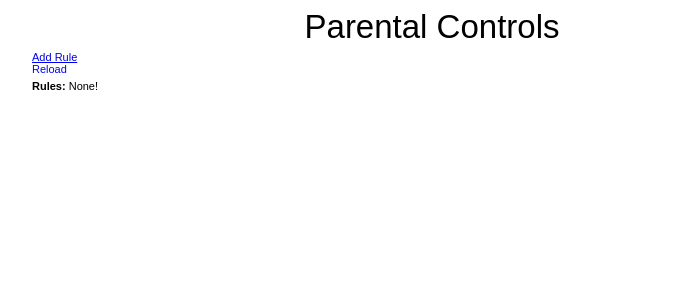
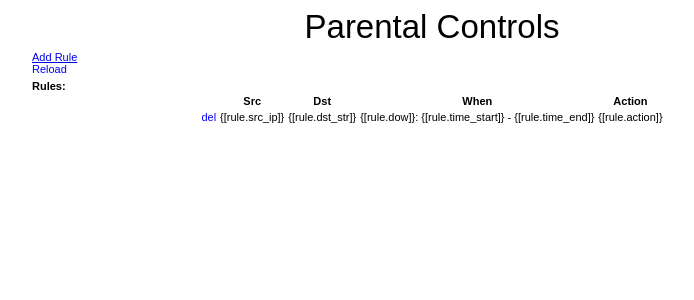
Before and after one commit to chepazzo/OF-PC, a Flask app: page /index.html in a window 1280 px wide. Shown: the top 300 px of the page, without its empty margins (208-902 px from the left). Run offline with Flask 2, Linux system fonts and the light colour scheme; some libraries are stand-ins or nearby versions.

Commit message:
RulesList dynamically updated using only Angular and no more JS DOM Manipulation (document.createElement, etc).

```diff
--- a/ofpc/ofserver.py
+++ b/ofpc/ofserver.py
@@ -40,38 +40,23 @@
 
 @app.route('/addrule', methods = ['POST'])
 def addrule():
-    #pp(request.__dict__)
-    #pp(dir(request))
-    #print "oh?: {}".format(request.json.get('src_ip',None))
     rule = PC.add_rule(**request.json)
-    #print "rule added!"
-    #PC.restart_pc()
     return json.dumps(succ(value=rule._serialize()))
-    #return "added {}".format(rule._serialize())
 
 @app.route('/delrule', methods = ['POST'])
 def delrule():
-    #pp(request.__dict__)
-    #pp(dir(request))
-    #print "oh?: {}".format(request.json.get('uid',None))
-    #pp(request.json)
     args = request.json
     uid = args['uid']
     res = PC.del_rule(uid)
-    #print "WTF: uid:",uid,res
-    #PC.restart_pc()
     if res == False:
         ret = fail('Unable to delete rule {}'.format(uid))
     else:
         ret = succ(value=uid)
     return json.dumps(ret)
-    #return "deleted {}".format(rule._serialize())
 
 @app.route('/get/rules')
 def get_rules():
     rules = PC.get_rules()
-    #print 'rules',rules
-    #return "my rules\n"
     retval = [s._serialize() for s in PC.rules]
     return json.dumps(succ(value=retval))
 
@@ -88,7 +73,8 @@
     import sys
     if 'debug' in sys.argv:
         print "Flask DEBUG"
-        app.run(debug = True)
+        app.run(host='0.0.0.0',debug = True)
+        #app.run(debug = True)
     else:
         print "Flask Production"
         app.run(host='0.0.0.0')
--- a/ofpc/templates/PCCtrl.js
+++ b/ofpc/templates/PCCtrl.js
@@ -1,4 +1,11 @@
-function PCCtrl($scope,$http) {
+var pcApp = angular.module('pcApp', []);
+
+pcApp.config(['$interpolateProvider', function ($interpolateProvider) {
+    $interpolateProvider.startSymbol('{[');
+    $interpolateProvider.endSymbol(']}');
+  }]);
+
+pcApp.controller('PCCtrl', function ($scope,$http) {
     $scope.add_rule = function(data) {
         var url = '{{url_for('addrule')}}';
         var method = 'POST';
@@ -29,8 +36,8 @@
         $http(
             {method: method, url: url}
         ).success(function(data, status) {
-            gotRules(data,status);
-            //$scope.myrules = data.data;
+            //gotRules(data,status);
+            $scope.myrules = data.data;
             //myFrules = data.data;
             console.log(data.data);
         }).error(function(data, status) {
@@ -39,4 +46,4 @@
     };
 
     $scope.get_rules();
-}
+});
--- a/ofpc/templates/index.html
+++ b/ofpc/templates/index.html
@@ -1,5 +1,5 @@
 <!doctype html>
-<html ng-app>
+<html ng-app='pcApp'>
  <head>
   <title>Parental Controls</title>
   <link rel="stylesheet" type="text/css" href="{{url_for('static',filename='parentalcontrols.css')}}" />
@@ -24,69 +24,20 @@
     <div><span class='clickable' ng-click='get_rules()'>Reload</span></div>
     <div id='currrules' class='section'>
      <span class='label'>Rules:</span>
-     {% if currrules|length == 0 %}
-       None!
-     {% else %}
       <table style='margin:auto'>
        <tr><th></th><th>Src</th><th>Dst</th><th>When</th><th>Action</th></tr>
-       {% for rule in currrules %}
-          <tr><td class='del'><span class='clickable' ng-click='del_rule({{rule._uid}})' >del</span></td>
-              <td class='src'>{{rule.src_ip}}</td>
-              <td class='dst'>{{rule.dst_str}}</td>
-              <td class='when'>{{rule.dow}}: {{rule.time_start}} - {{rule.time_end}}</td>
-              <td class='act'>{{rule.action}}</td>
+          <tr ng-repeat='rule in myrules'>
+              <td class='del'><span class='clickable' ng-click='del_rule(rule._uid)' >del</span></td>
+              <td class='src'>{[rule.src_ip]}</td>
+              <td class='dst'>{[rule.dst_str]}</td>
+              <td class='when'>{[rule.dow]}: {[rule.time_start]} - {[rule.time_end]}</td>
+              <td class='act'>{[rule.action]}</td>
           </tr>
-       {% endfor %}
       </table>
-     {% endif %}
     </div><!-- id='currrules' -->
    </div>
   </div><!-- id='body' -->
   <script>
-
-var RULES = [];
-
-function clearElements(element) {
-    var len = element.childNodes.length;
-    for (var cIdx = 0; cIdx < len; cIdx++) {
-        element.removeChild(element.firstChild);
-    }
-}
-
-function gotRules(obj,stat) {
-    console.log('gotRules');
-    console.log(obj);
-    console.log(stat);
-    RULES = obj.data;
-    var div = document.getElementById('currrules');
-    clearElements(div);
-    var table = document.createElement('table');
-    table.style.margin = 'auto';
-    div.appendChild(table);
-    var hrow = table.insertRow(-1);
-    hrow.className = 'head';
-    hrow.insertCell(-1);
-    hrow.insertCell(-1).appendChild(document.createTextNode('Src'));
-    hrow.insertCell(-1).appendChild(document.createTextNode('Dst'));
-    hrow.insertCell(-1).appendChild(document.createTextNode('When'));
-    hrow.insertCell(-1).appendChild(document.createTextNode('Action'));
-    for (var i=0; i<obj.data.length; i++) {
-        var rule = obj.data[i];
-        console.log(rule);
-        var when = rule.dow+': '+rule.time_start+' - '+rule.time_end;
-        var row = table.insertRow(-1);
-        var cdel = row.insertCell(-1);
-        cdel.appendChild(document.createTextNode('del'));
-        cdel.uid = rule._uid;
-        cdel.onclick = function() { $scope.del_rule(self.uid)};
-        //cdel.setAttribute('ng-click','del_rule('+rule._uid+')');
-        cdel.className = 'clickable'
-        row.insertCell(-1).appendChild(document.createTextNode(rule.src_ip));
-        row.insertCell(-1).appendChild(document.createTextNode(rule.dst_str));
-        row.insertCell(-1).appendChild(document.createTextNode(when));
-        row.insertCell(-1).appendChild(document.createTextNode(rule.action));
-    }
-}
   </script>
  </body>
 </html>
```
